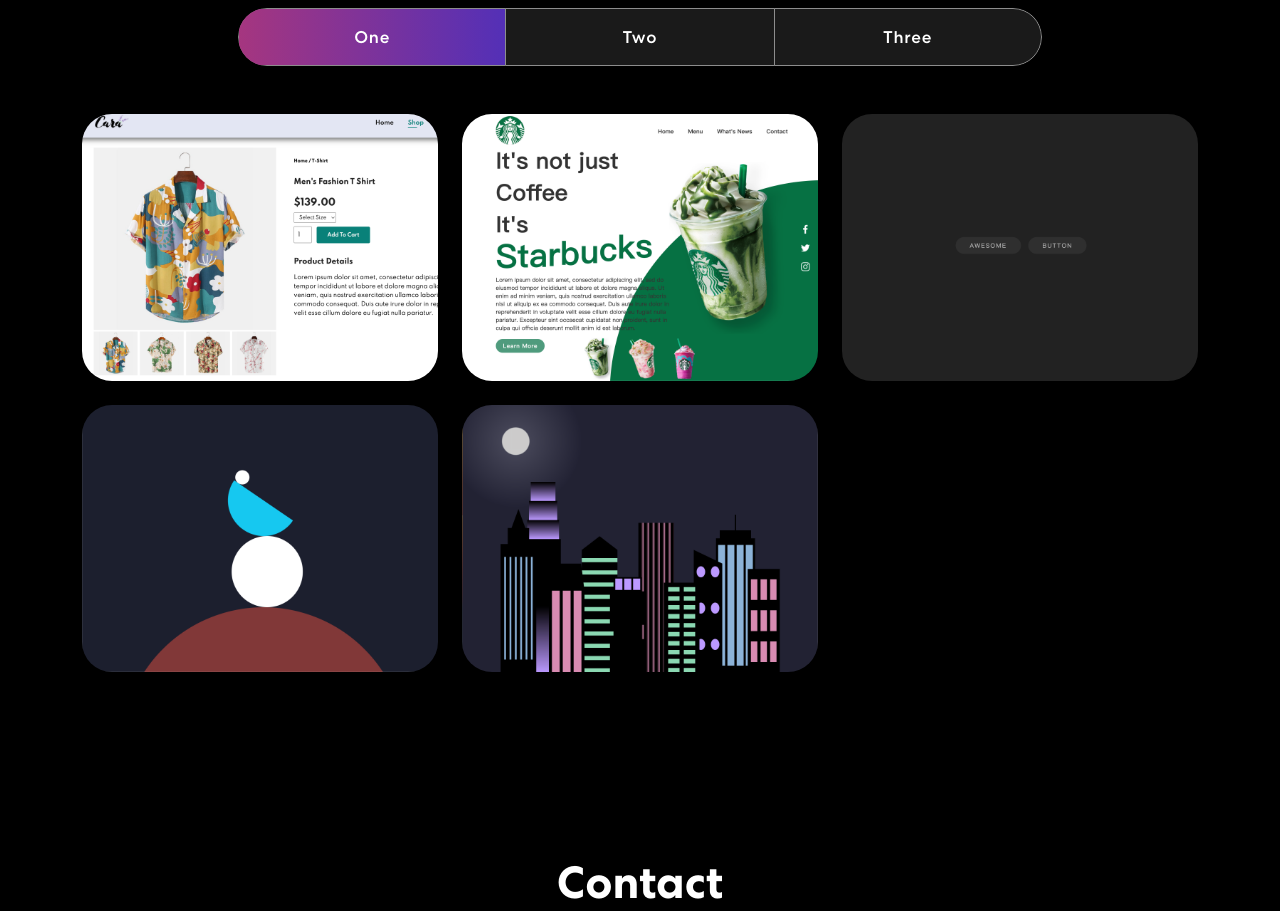
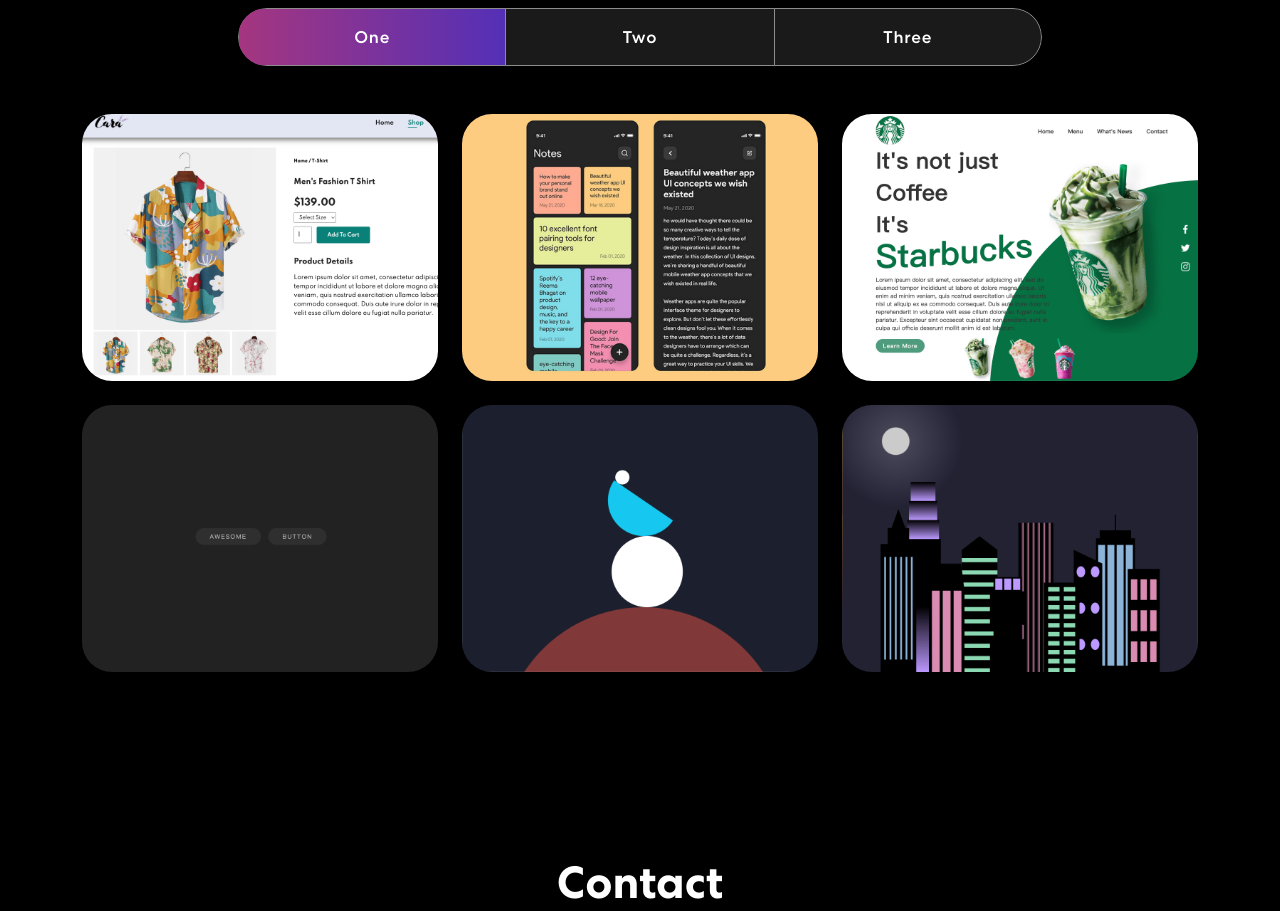
Before and after one commit to linmilan/Personal-Portfilio-React, a React (Create React App) app: page / in a window 1280 px wide. Shown: the part 1323-2234 px from the top of the page. Built offline with nearby package versions, Linux system fonts and the light colour scheme; the HTML template or start-up script is replaced by a standard one.

Commit message:
project add

```diff
--- a/src/components/Projects.js
+++ b/src/components/Projects.js
@@ -6,6 +6,7 @@ import projImg2 from '../assets/img/project-img2.png';
 import projImg3 from '../assets/img/project-img3.png';
 import projImg4 from '../assets/img/project-img4.png';
 import projImg5 from '../assets/img/project-img5.png';
+import projImg6 from '../assets/img/project-img6.png';
 
 
 import 'animate.css';
@@ -20,6 +21,13 @@ export const Projects = () =>{
             imgUrl:projImg1,
             link:'https://github.com/linmilan/Ecommerce-HTML-CSS-JS',
             demo:'https://linmilan.github.io/Ecommerce-HTML-CSS-JS/'
+        },
+        {
+            title: 'React Note App',
+            description:'Design & Development',
+            imgUrl:projImg6,
+            link:'https://github.com/linmilan/REACT-NOTES-APP',
+            demo:'https://linmilan.github.io/REACT-NOTES-APP'
         },
         {
             title: 'Product Landing Page',
```
Also changed, not shown: src/assets/img/project-img6.png (added).
